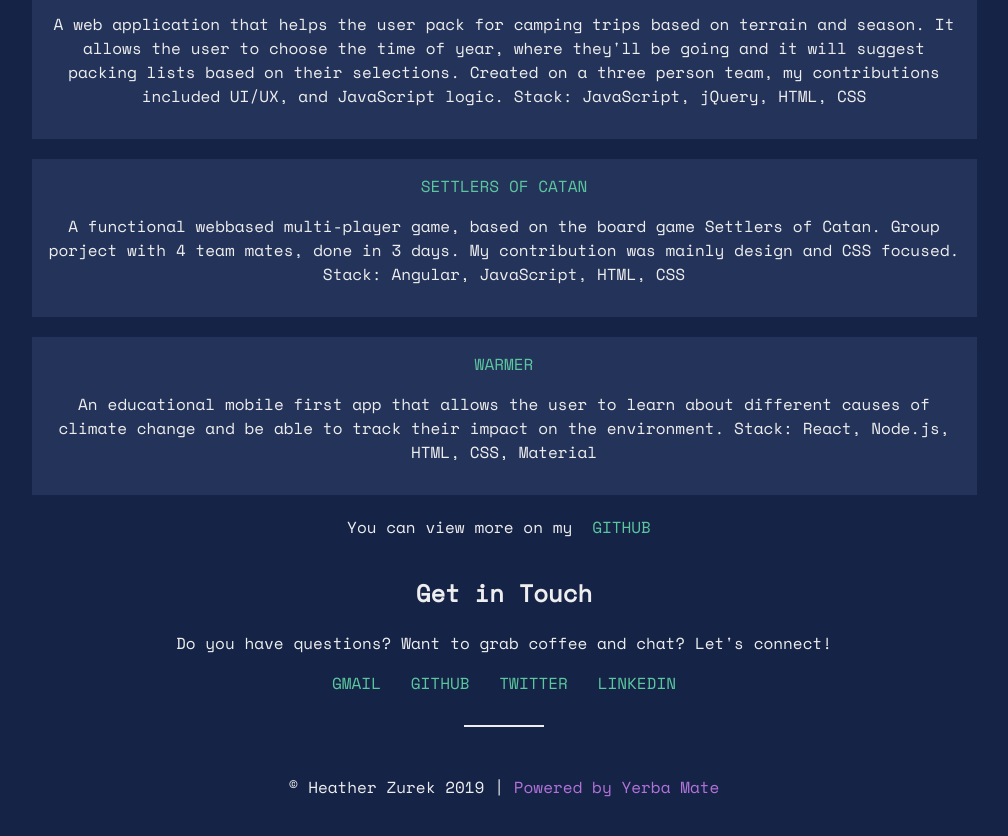
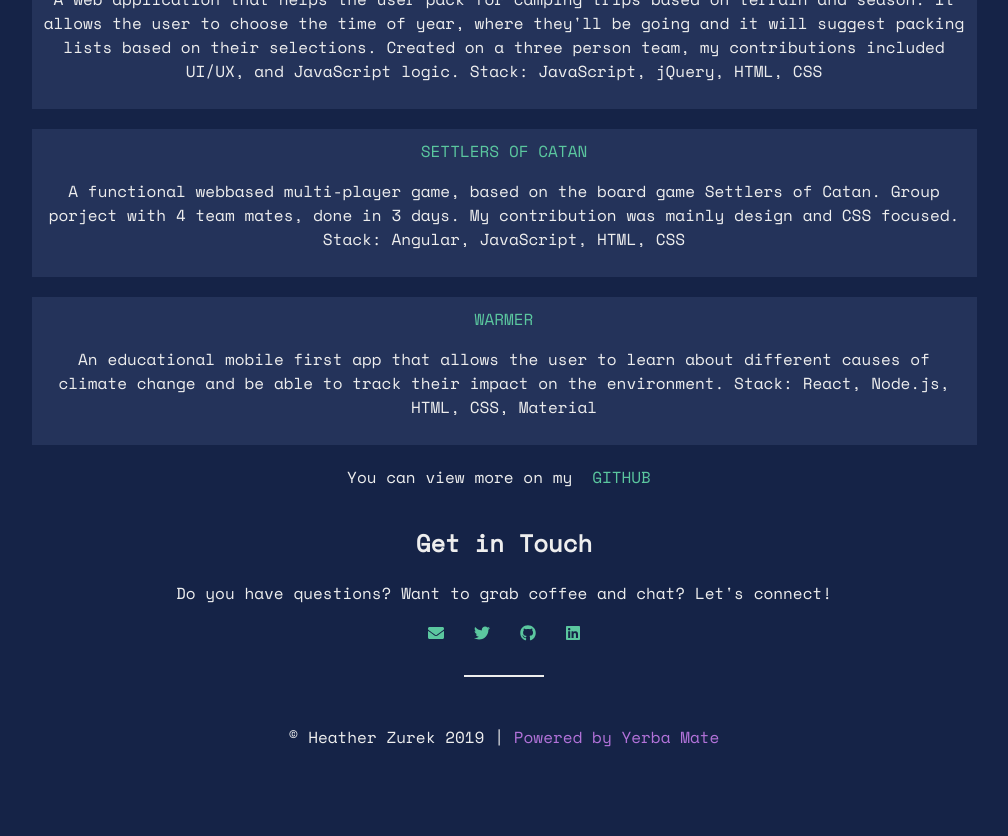
Before and after one commit to heatherzurek/hzportfolio, a React (Create React App) app: page / in a window 1280 px wide. Shown: the part 1280-2116 px from the top of the page, without its empty margins (136-1144 px from the left). After the commit the page ends 2084 px from the top, so only its background shows below. Built offline with nearby package versions, Linux system fonts and the light colour scheme.

Commit message:
add font awesome icons

```diff
--- a/package.json
+++ b/package.json
@@ -3,6 +3,11 @@
   "version": "0.1.0",
   "private": true,
   "dependencies": {
+    "@fortawesome/fontawesome-svg-core": "^1.2.25",
+    "@fortawesome/free-brands-svg-icons": "^5.11.2",
+    "@fortawesome/free-regular-svg-icons": "^5.11.2",
+    "@fortawesome/free-solid-svg-icons": "^5.11.2",
+    "@fortawesome/react-fontawesome": "^0.1.5",
     "gh-pages": "^2.1.1",
     "react": "^16.10.2",
     "react-dom": "^16.10.2",
--- a/src/Components/Links.jsx
+++ b/src/Components/Links.jsx
@@ -1,9 +1,12 @@
 import React from 'react';
+import { FontAwesomeIcon } from '@fortawesome/react-fontawesome';
+import { faEnvelope } from '@fortawesome/free-solid-svg-icons';
+import { faLinkedin, faTwitter, faGithub } from '@fortawesome/free-brands-svg-icons';
 
 export default function Links(){
     return(
         <div>
-        <a href="mailto:heather.zurek@gmail.com">GMAIL</a> <a href="http://www.github.com/heatherzurek">GITHUB</a> <a href="http://www.twitter.com/sleepywifi">TWITTER</a> <a href="http://www.linkedin.com/in/heatherzurek">LINKEDIN</a>
+            <a href="mailto:heather.zurek@gmail.com"><FontAwesomeIcon icon={ faEnvelope }/></a> <a href="http://www.twitter.com/sleepywifi"><FontAwesomeIcon icon={ faTwitter }/></a> <a href="http://www.github.com/heatherzurek"><FontAwesomeIcon icon={ faGithub }/></a> <a href="http://www.linkedin.com/in/heatherzurek"><FontAwesomeIcon icon={ faLinkedin }/></a>
         <hr/>
         </div>
     );
--- a/src/index.css
+++ b/src/index.css
@@ -55,7 +55,7 @@ img {
 .projectBg {
   background-color: #24335a;
   margin-bottom: 20px;
-  padding: 15px;
+  padding: 10px;
 }
 footer {
   margin-top: 40px;
```
Also changed, not shown: 1 other file (tests, documents, lock files or other folders).
